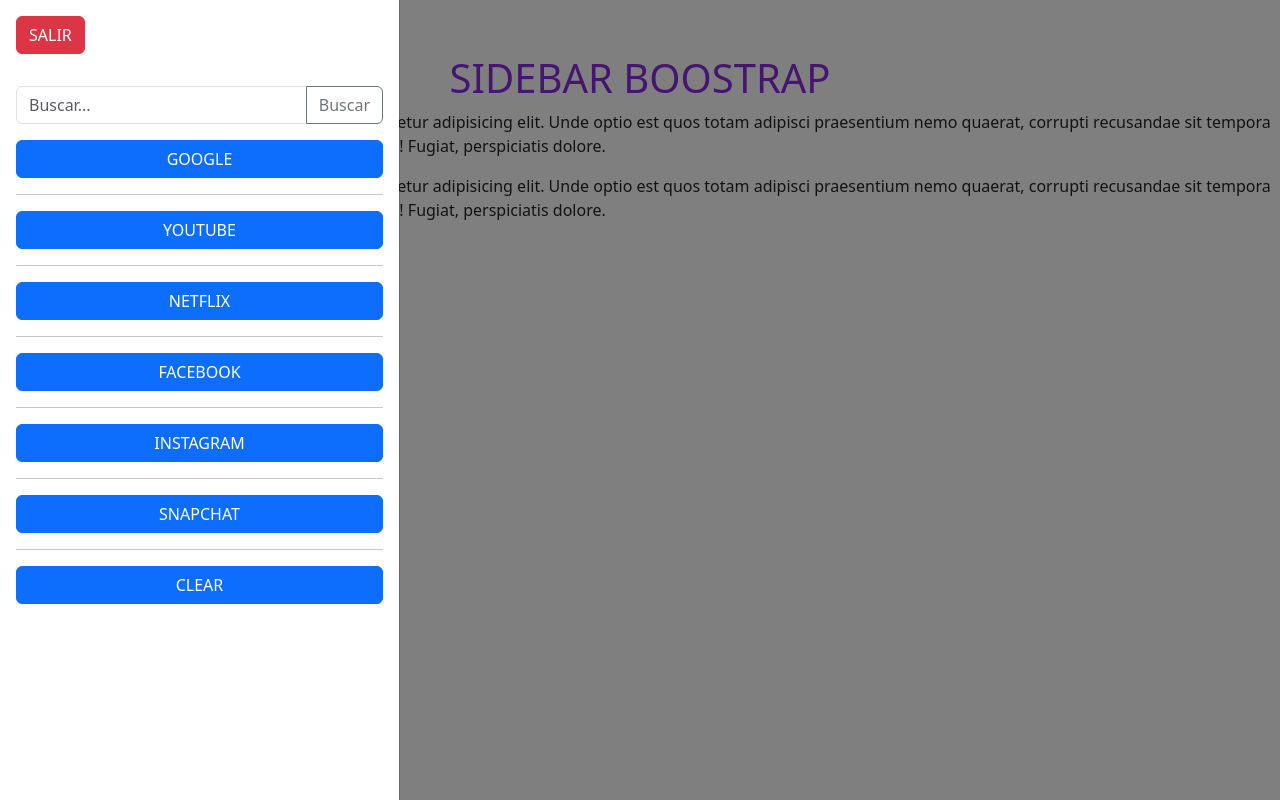
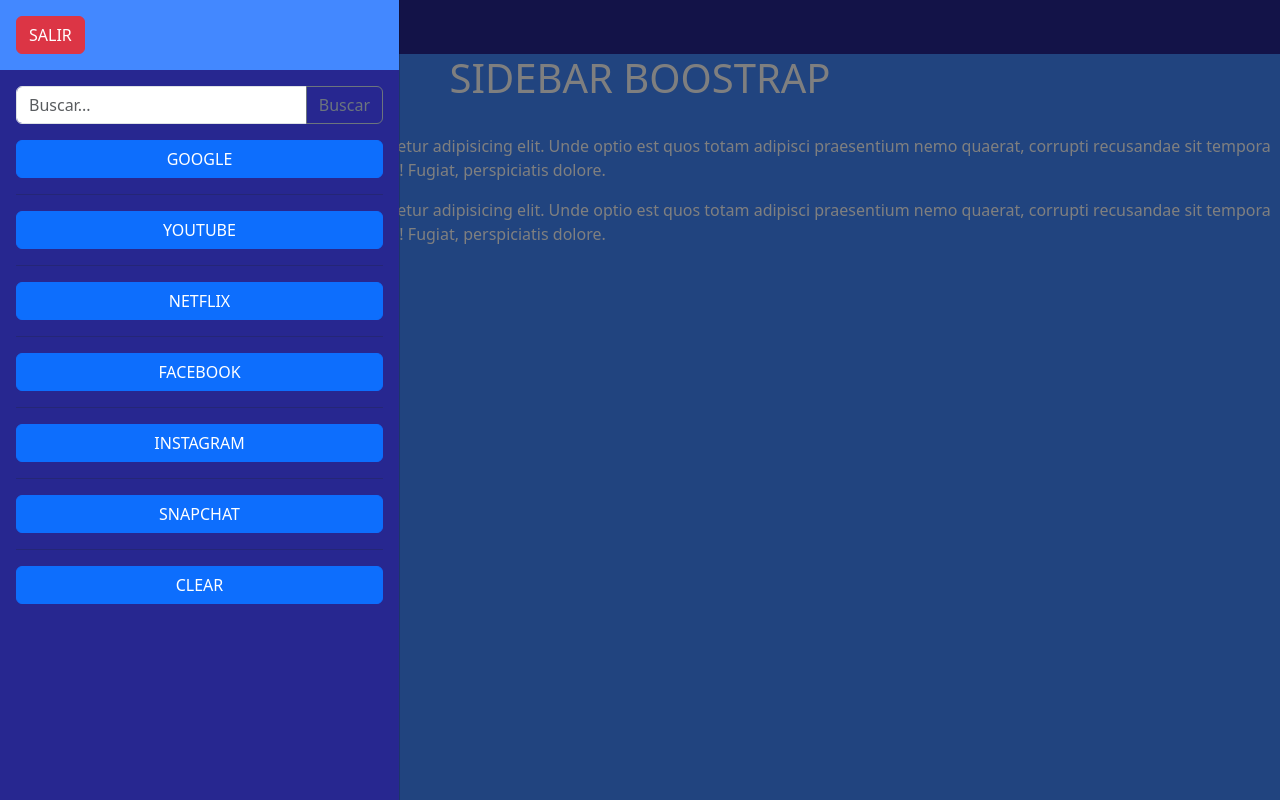
Before and after one commit to SammirDev/IIBTPI-Tarea1-Anthony, a plain HTML site: page Index.html in a window 1280 px wide. Both pictures are taken after a click on the button "MENU". Drawn offline with nearby package versions, Linux system fonts and the light colour scheme.

Commit message:
cambio de color

```diff
--- a/Index.html
+++ b/Index.html
@@ -9,17 +9,19 @@
 
 </head>
 <body>
+    <header style="background-color: rgb(39, 39, 144) ">
+        <button class=" btn btn-success mx-3 mt-3" data-bs-toggle="offcanvas" data-bs-target="#intro">MENU</button>
+    </header>
 
-    <button class="btn btn-success mx-3 mt-3" data-bs-toggle="offcanvas" data-bs-target="#intro">MENU</button>
-
+    <body style="background-color: rgb(67, 136, 255); ;">
         <div class="offcanvas offcanvas-start" id="intro">
 
-        <div class="offcanvas-header">
+            <div class="offcanvas-header" style=" background-color: rgb(67, 136, 255);">
                 <div class="offcanvas-title">
                     <button class="input-group btn btn-danger" data-bs-dismiss="offcanvas">SALIR</button>
                 </div>
             </div>
-        <div class="offcanvas-body">
+            <div class="offcanvas-body" style=" background-color: rgb(39, 39, 144);">
                 <div class="input-group mb-3">
                     <input type="text" class="form-control" placeholder="Buscar..." aria-label="Buscar" aria-describedby="button-search">
                     <button class="btn btn-outline-secondary" type="button" id="button-search">Buscar</button>
@@ -40,9 +42,9 @@
                 <button class="input-group btn btn-primary" onclick="clearContent()">CLEAR</button>
             </div>
         </div>
-
         <div class="body">
             <h1> SIDEBAR BOOSTRAP</h1>
+            <br>
             <p>
                 Lorem ipsum dolor sit amet consectetur adipisicing elit. Unde optio est quos totam adipisci praesentium nemo
                 quaerat, corrupti recusandae sit tempora consequatur eligendi. Quas voluptatum minus rerum! Fugiat, perspiciatis dolore.
@@ -57,7 +59,6 @@
             <img id="content-image" src="">
         </div>
 
-
         <script src="https://cdn.jsdelivr.net/npm/bootstrap@5.3.3/dist/js/bootstrap.bundle.min.js" integrity="sha384-YvpcrYf0tY3lHB60NNkmXc5s9fDVZLESaAA55NDzOxhy9GkcIdslK1eN7N6jIeHz" crossorigin="anonymous"></script>
         <script>
             function loadContent(imageUrl) {
@@ -68,4 +69,5 @@
             }
         </script>
     </body>
+</body>
 </html>
--- a/css/style.css
+++ b/css/style.css
@@ -5,9 +5,13 @@
     object-fit: fill;
 }
 h1{
-    color: blueviolet;
+    color: White    ;
     text-align: center;
 }
 p{
+    color: white;
     text-indent: 10%;
 }
+.body{
+    object-position: center;
+}
```
Lines whose indentation alone changed are shown as unchanged.
